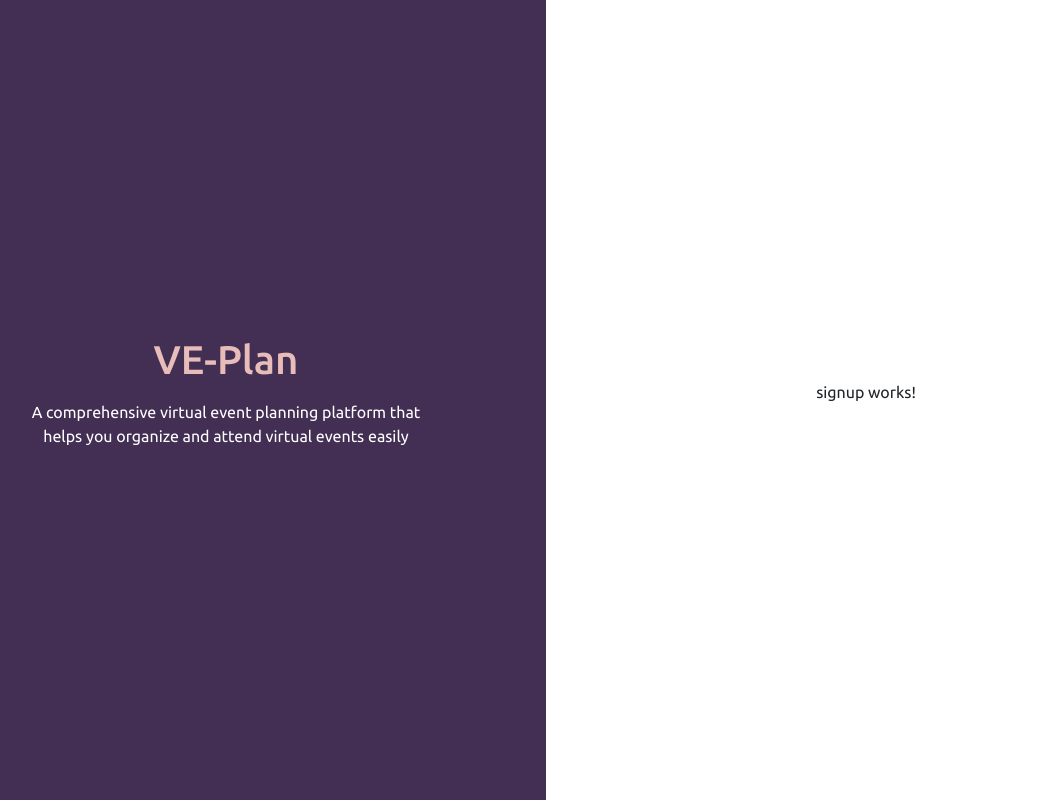
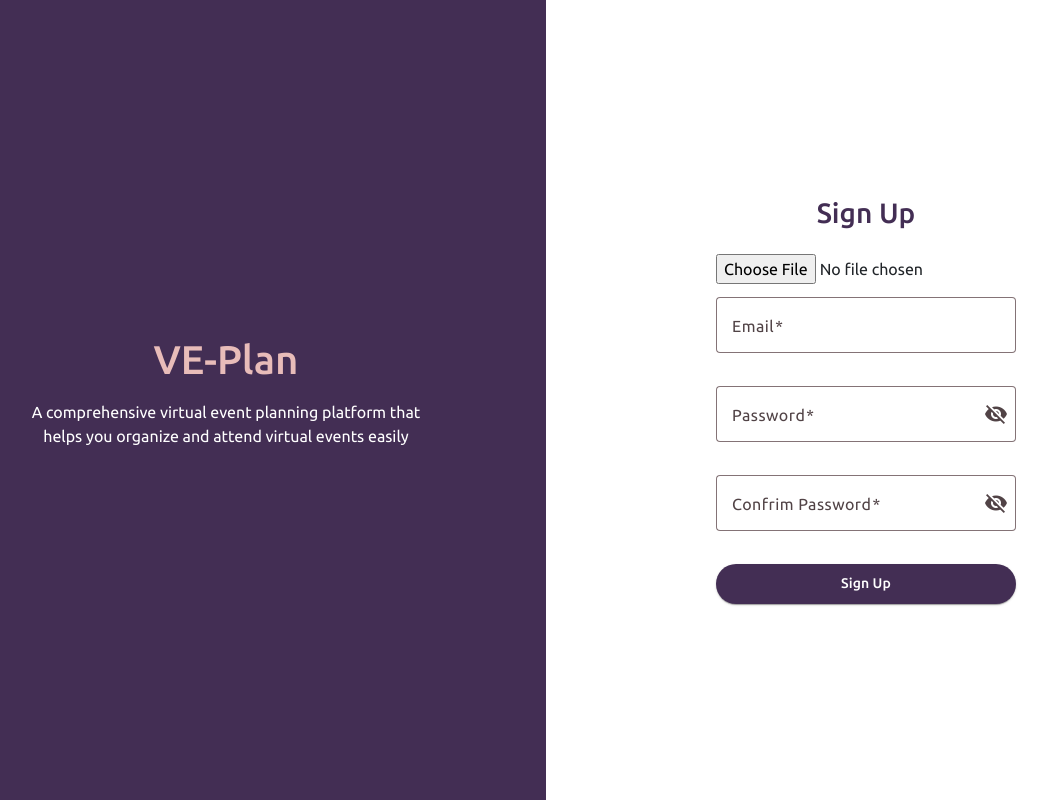
Before and after one commit to yunesunadi/ve-plan-frontend, an Angular app: page /signup in a window 1280 px wide. Shown: the whole page, without its empty margins (94-1142 px from the left). Built offline with nearby package versions, Linux system fonts and the light colour scheme.

Commit message:
signup dev

```diff
--- a/src/app/pages/signup/signup.component.html
+++ b/src/app/pages/signup/signup.component.html
@@ -1,5 +1,65 @@
 <app-register-wrapper>
   <ng-container form>
-    <p>signup works!</p>
+    <h1 class="text-primary-clr mb-3 d-md-none">VE-Plan</h1>
+    <h3 class="text-primary-clr mb-4">Sign Up</h3>
+    <form [formGroup]="signup_form" (ngSubmit)="submit()" class="d-flex flex-column signup-form">
+      <input type="file" accept="image/*" formControlName="profile" name="profile" (change)="changeProfile($event)">
+      <mat-form-field appearance="outline">
+        <mat-label>Email</mat-label>
+        <input type="email" matInput formControlName="email" placeholder="Enter email">
+        @if (emailControl.hasError('email') && !emailControl.hasError('required')) {
+          <mat-error>Please enter a valid email address.</mat-error>
+        }
+        @if (emailControl.hasError('required')) {
+          <mat-error>Email is required.</mat-error>
+        }
+      </mat-form-field>
+      <mat-form-field appearance="outline">
+        <mat-label>Password</mat-label>
+        <input matInput [type]="isPassword() ? 'password' : 'text'" formControlName="password" placeholder="Enter password" />
+        <button
+          type="button"
+          mat-icon-button
+          matSuffix
+          (click)="togglePasswordVisibility($event)"
+        >
+          <mat-icon>{{ isPassword() ? 'visibility_off' : 'visibility' }}</mat-icon>
+        </button>
+        @if (passwordControl.hasError('required')) {
+          <mat-error>Password is required.</mat-error>
+        }
+        @else if (passwordControl.hasError('minlength')) {
+          <mat-error>Password must be more than {{ passwordControl.errors && passwordControl.errors['minlength'].requiredLength }} characters.</mat-error>
+        }
+      </mat-form-field>
+      <mat-form-field appearance="outline">
+        <mat-label>Confrim Password</mat-label>
+        <input matInput [type]="isConfirmPassword() ? 'password' : 'text'" formControlName="confirm_password" placeholder="Enter confirm password" />
+        <button
+          type="button"
+          mat-icon-button
+          matSuffix
+          (click)="toggleConfirmPasswordVisibility($event)"
+        >
+          <mat-icon>{{ isConfirmPassword() ? 'visibility_off' : 'visibility' }}</mat-icon>
+        </button>
+        @if (confirmPasswordControl.hasError('required')) {
+          <mat-error>Confirm password is required.</mat-error>
+        }
+        @else if (confirmPasswordControl.hasError('minlength')) {
+          <mat-error>Confirm password must be more than {{ confirmPasswordControl.errors && confirmPasswordControl.errors['minlength'].requiredLength }} characters.</mat-error>
+        }
+        @else if (signup_form.hasError('passwordsNotMatched')) {
+          <mat-hint class="text-danger">Two passwords do not match.</mat-hint>
+        }
+      </mat-form-field>
+      <button
+        mat-raised-button
+        type="submit"
+        class="bg-primary-clr text-white"
+      >
+        Sign Up
+      </button>
+    </form>
   </ng-container>
 </app-register-wrapper>
--- a/src/app/pages/signup/signup.component.scss
+++ b/src/app/pages/signup/signup.component.scss
@@ -0,0 +1,5 @@
+.signup-form {
+  width: 100%;
+  max-width: 300px;
+  gap: 13px;
+}
--- a/src/app/pages/signup/signup.component.ts
+++ b/src/app/pages/signup/signup.component.ts
@@ -1,5 +1,7 @@
-import { Component } from '@angular/core';
+import { Component, inject, signal } from '@angular/core';
+import { AbstractControl, FormBuilder, FormGroup, ValidationErrors, ValidatorFn, Validators } from '@angular/forms';
 
+const MIN_LENGTH = 6;
 @Component({
   standalone: false,
   selector: 'app-signup',
@@ -7,4 +9,64 @@ import { Component } from '@angular/core';
   styleUrl: './signup.component.scss',
 })
 export class SignupComponent {
+  isPassword = signal(true);
+  isConfirmPassword = signal(true);
+  signup_form: FormGroup;
+
+  private form_builder = inject(FormBuilder);
+
+  constructor() {
+     this.signup_form = this.form_builder.group(
+      {
+        profile: [''],
+        email: ['', [Validators.required, Validators.email]],
+        password: ['', [Validators.required, Validators.minLength(MIN_LENGTH)]],
+        confirm_password: ['', [Validators.required, Validators.minLength(MIN_LENGTH)]]
+      },
+      {
+        validators: this.checkPasswordsValidator()
+      }
+    );
+  }
+
+  checkPasswordsValidator(): ValidatorFn {
+    return (control: AbstractControl): ValidationErrors | null => {
+      const isNotMatched = control.value['password'] !== control.value['confirm_password'];
+      return  isNotMatched ? { passwordsNotMatched: true } : null;
+    };
+  }
+
+  get emailControl() {
+    return this.signup_form.controls["email"];
+  }
+
+  get passwordControl() {
+    return this.signup_form.controls["password"];
+  }
+
+  get confirmPasswordControl() {
+    return this.signup_form.controls["confirm_password"];
+  }
+
+  togglePasswordVisibility(event: MouseEvent) {
+    this.isPassword.set(!this.isPassword());
+    event.stopPropagation();
+  }
+
+  toggleConfirmPasswordVisibility(event: MouseEvent) {
+    this.isConfirmPassword.set(!this.isConfirmPassword());
+    event.stopPropagation();
+  }
+
+  changeProfile(event: any) {
+    const file = event.target?.files[0];
+    if (!file.type.startsWith("image")) return;
+
+
+  }
+
+  submit() {
+    if (this.signup_form.invalid) return;
+
+  }
 }
--- a/src/app/shared/register-wrapper/register-wrapper.component.html
+++ b/src/app/shared/register-wrapper/register-wrapper.component.html
@@ -3,7 +3,7 @@
     <h1 class="text-secondary-clr mb-3">VE-Plan</h1>
     <p class="text-white text-center info">A comprehensive virtual event planning platform that helps you organize and attend virtual events easily</p>
   </section>
-  <section class="d-flex justify-content-center align-items-center">
+  <section class="d-flex flex-column justify-content-center align-items-center p-3">
     <ng-content select="[form]"></ng-content>
   </section>
 </main>
```
Also changed, not shown: src/app/app.module.ts (+8 -0 lines), src/app/services/auth.service.ts (added, +9 -0 lines), 1 other file (tests, documents, lock files or other folders).
